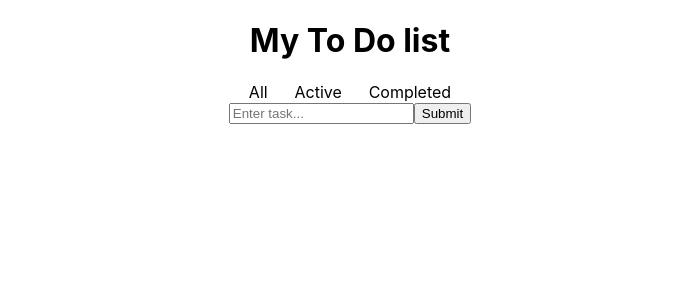
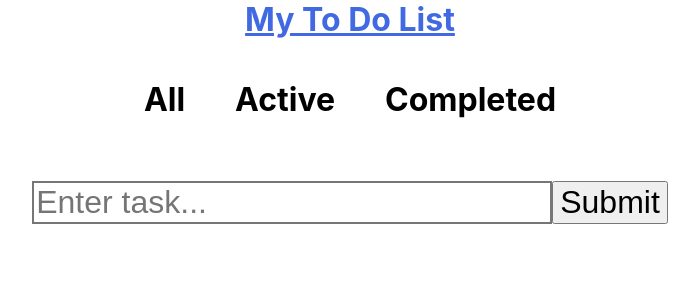
Before and after one commit to PadmajaDhonddev/todo-app, a React (Create React App) app: page / in a window 1280 px wide. Shown: the top 300 px of the page, without its empty margins (290-989 px from the left). Built offline with nearby package versions, Linux system fonts and the light colour scheme.

Commit message:
css-changes

```diff
--- a/src/App.css
+++ b/src/App.css
@@ -36,3 +36,13 @@
     transform: rotate(360deg);
   }
 }
+.form-control {
+  border-color: transparent;
+}
+.form-control:focus {
+  border-color: transparent;
+  box-shadow: none;
+}
+.select-input.form-control[readonly]:not([disabled]) {
+  background-color: #fbfbfb;
+}
--- a/src/components/ChooseList.css
+++ b/src/components/ChooseList.css
@@ -1,6 +1,6 @@
 .Tasks {
   display: flex;
-  width: 20%;
+  width: 40%;
   align-items: center;
   justify-content: space-evenly;
   margin: 0 auto;
--- a/src/components/ChooseList.js
+++ b/src/components/ChooseList.js
@@ -15,7 +15,8 @@ const ChooseList = ({ toDoList, setToggleStatus }) => {
           }}
           tabIndex={0}
         >
-          {tasktype}
+          <br></br>
+          <h1>{tasktype}</h1>
         </div>
       ))}
     </div>
--- /dev/null
+++ b/src/components/Header.css
@@ -0,0 +1,5 @@
+u {
+  color: royalblue;
+  font-style: initial;
+  font-size: xx-large;
+}
--- a/src/components/Header.js
+++ b/src/components/Header.js
@@ -1,11 +1,14 @@
 import React from "react";
+import "./Header.css";
 
-const Header = ()=>{
-    return (
-        <header>
-            <h1>My To Do list</h1>
-        </header>
-    );
+const Header = () => {
+  return (
+    <header>
+      <u>
+        <b>My To Do List</b>
+      </u>
+    </header>
+  );
 };
 
 export default Header;
--- a/src/components/ToDo.css
+++ b/src/components/ToDo.css
@@ -1,3 +1,7 @@
 .complete {
   color: gray;
 }
+.ToDoItem {
+  justify-content: left;
+  align-items: flex-start;
+}
--- a/src/components/ToDo.js
+++ b/src/components/ToDo.js
@@ -7,7 +7,9 @@ const ToDo = ({ todo, handleToggle }) => {
   };
   return (
     <div>
+      <br></br>
       <input
+        className="ToDoItem"
         value={todo.task}
         checked={todo.complete}
         type="checkbox"
--- /dev/null
+++ b/src/components/ToDoForm.css
@@ -0,0 +1,9 @@
+.textInput {
+  border-style: double;
+  width: 40%;
+  font-size: xx-large;
+}
+button {
+  font-size: xx-large;
+  font-style: initial;
+}
--- a/src/components/ToDoForm.js
+++ b/src/components/ToDoForm.js
@@ -1,4 +1,5 @@
 import { useState } from "react";
+import "./ToDoForm.css";
 
 const ToDoForm = ({ addTask }) => {
   const [userInput, setUserInput] = useState("");
@@ -16,7 +17,10 @@ const ToDoForm = ({ addTask }) => {
   };
   return (
     <form onSubmit={handleSubmit}>
+      <br></br>
+      <br></br>
       <input
+        class="textInput"
         value={userInput}
         type="text"
         onChange={handleChange}
```
